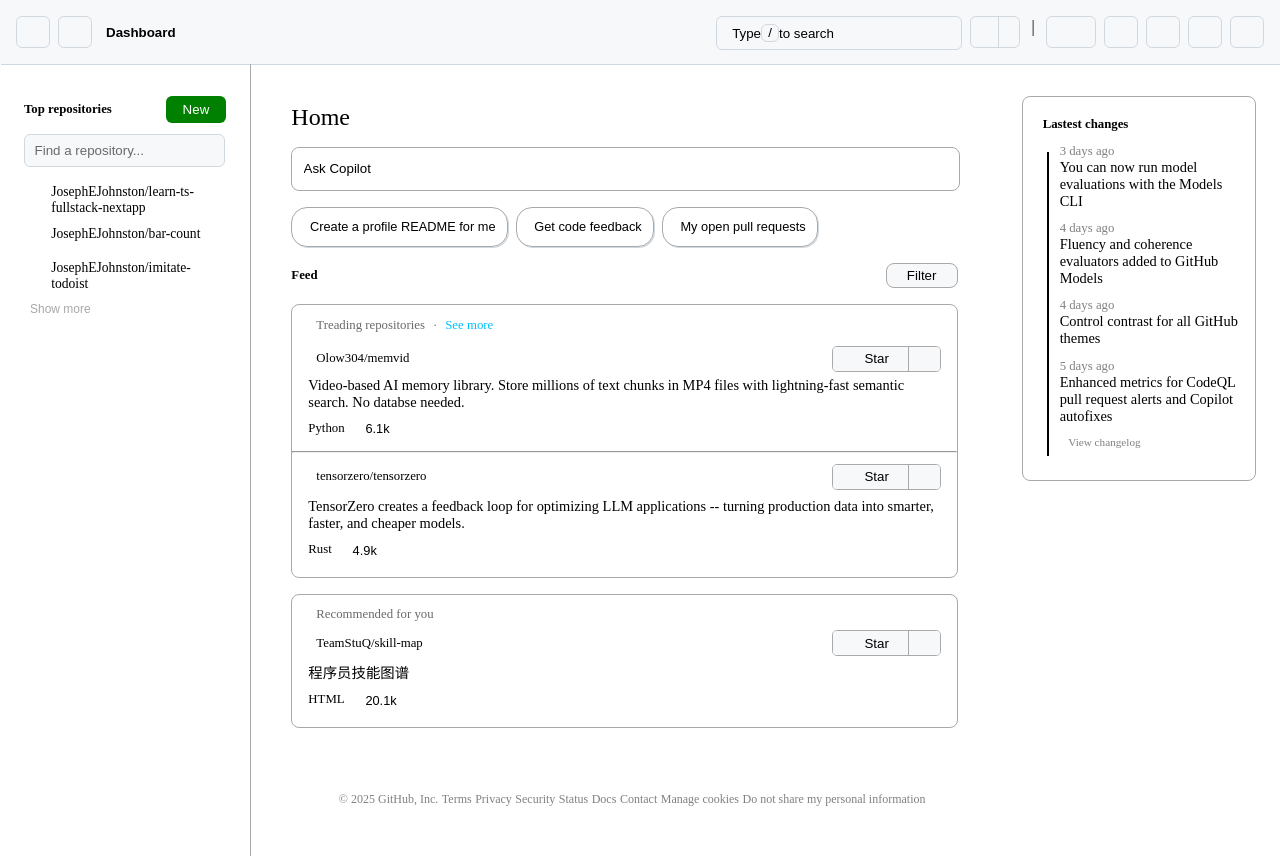
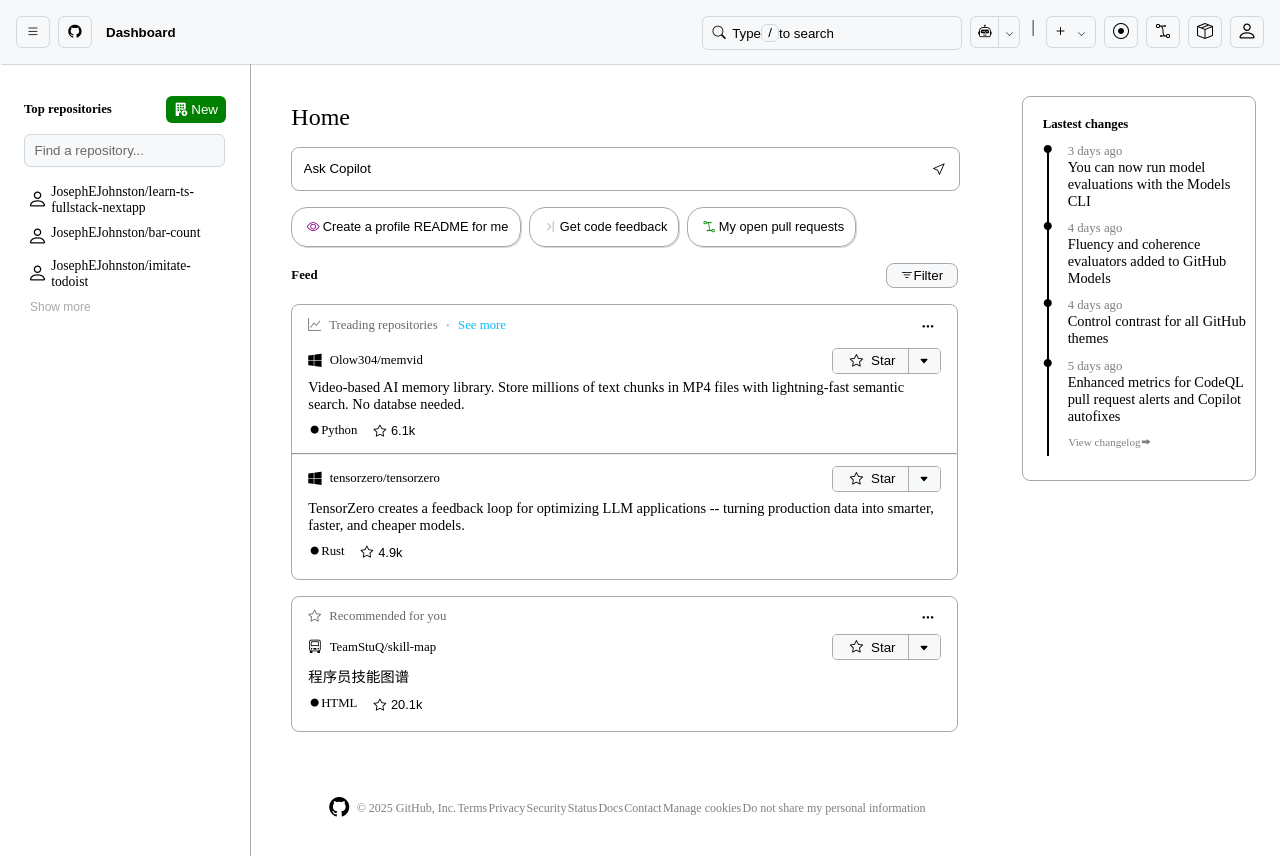
Before and after one commit to JosephEJohnston/github-imitated-front, a Next.js app: page / in a window 1280 px wide. Shown: the top 856 px of the page. Built offline with nearby package versions, Linux system fonts and the light colour scheme.

Commit message:
feat: nextjs，样式微调

```diff
--- a/src/app/globals.css
+++ b/src/app/globals.css
@@ -1,4 +1,5 @@
-@import "main-page.css";
-@import "main-page-content.css";
-@import "left-sidebar.css";
-@import "right-sidebar.css";
+@import "./main-page.css";
+@import "./main-page-content.css";
+@import "./left-sidebar.css";
+@import "./right-sidebar.css";
+@import "bootstrap-icons";
--- a/src/app/left-sidebar.css
+++ b/src/app/left-sidebar.css
@@ -31,6 +31,10 @@
     border: none;
     color: white;
     border-radius: var(--borderRadius-medium);
+}
+
+.new-button {
+    margin-left: 0.25rem;
 }
 
 .find-rep-input {
--- a/src/app/page.tsx
+++ b/src/app/page.tsx
@@ -93,7 +93,7 @@
               <div className="left-sidebar-title-button-div">
                 <button className="left-sidebar-title-button">
                   <span><i className="bi bi-building-fill-add"></i></span>
-                  <span>New</span>
+                  <span className="new-button">New</span>
                 </button>
               </div>
             </div>
```
Also changed, not shown: package.json (+6 -5 lines), 1 other file (tests, documents, lock files or other folders).
